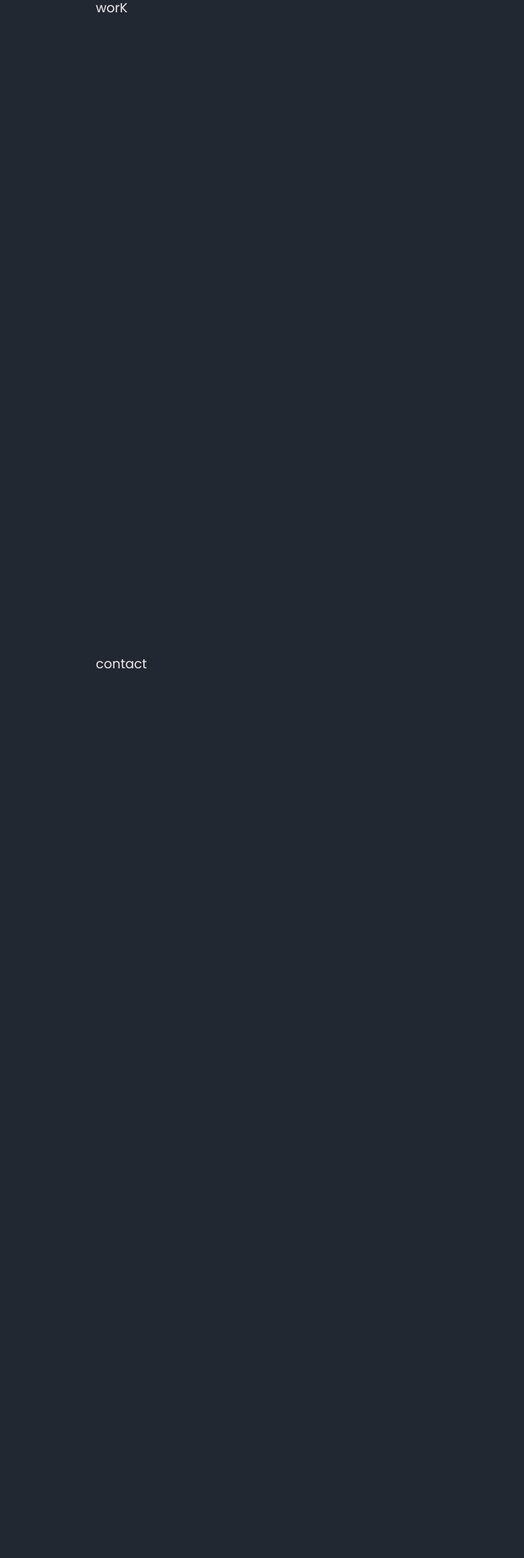
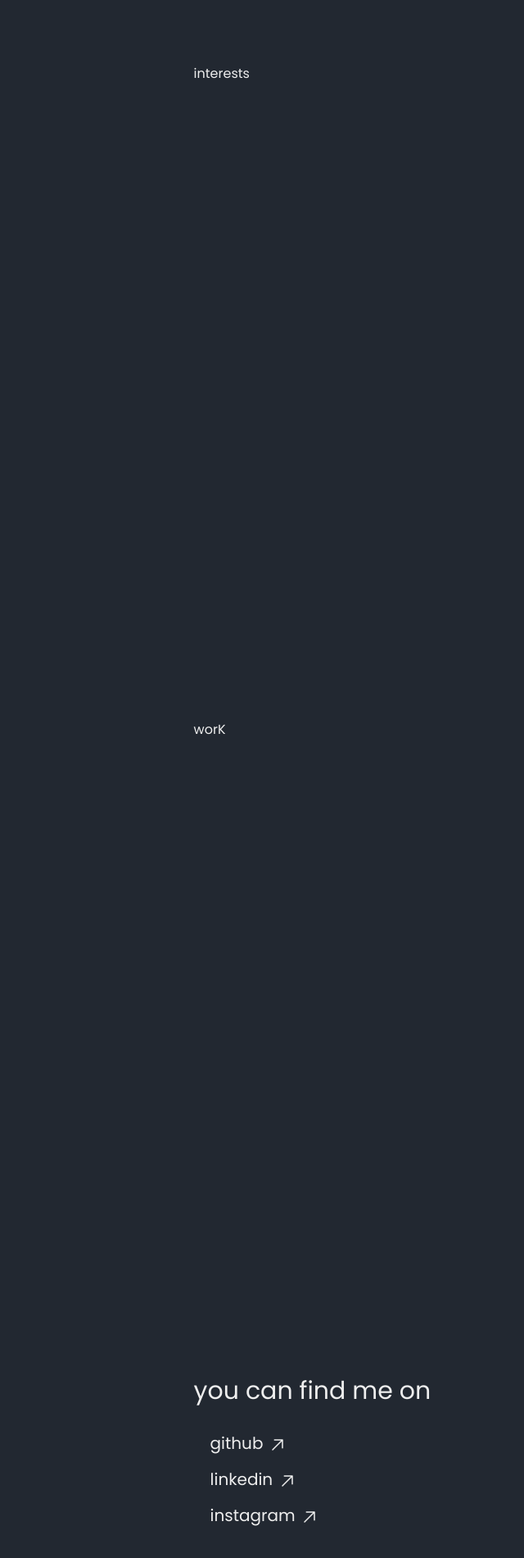
Before and after one commit to shasherazi/portfolio, a Next.js app: page / in a window 1280 px wide. Shown: the part 802-2702 px from the top of the page at 82% size, without its empty margins (47-687 px from the left). Before the commit the page ends 2400 px from the top, so only its background shows below. Built offline with nearby package versions, Linux system fonts and the light colour scheme.

Commit message:
Added contact section

```diff
--- a/app/page.tsx
+++ b/app/page.tsx
@@ -1,15 +1,19 @@
 import "./App.css";
 import { abrilFatface } from "./fonts";
+import { PiArrowUpRight } from "react-icons/pi";
 
 export default function Home() {
   return (
     <main className="flex min-h-screen">
-      <div className="left-bar px-10 text-2xl border-r border-[#393E46] sticky min-h-screen h-screen top-0">
+      <div className="left-bar px-10 text-3xl border-r border-[#393E46] sticky min-h-screen h-screen top-0">
         <ul
           className={`flex flex-col h-full justify-center gap-8 ${abrilFatface.className} underline decoration-[#00ADB5] decoration-4`}
         >
           <li>
             <a href="#intro">about</a>
+          </li>
+          <li>
+            <a href="#interests">interests</a>
           </li>
           <li>
             <a href="#work">work</a>
@@ -19,18 +23,54 @@ export default function Home() {
           </li>
         </ul>
       </div>
-      <div className="right-bar  w-full">
-        <div className="intro h-screen snap-start pl-20" id="intro">
-          <h1 className="text-3xl pt-20">hi, im Syed Hassan Askri</h1>
+      <div className="right-bar w-full [&>div]:pl-20 [&>div]:pt-20 [&>div]:snap-start">
+        <div className="intro h-screen" id="intro">
+          <h1 className="text-3xl">hi, im Syed Hassan Askri</h1>
           <p className="text-xl pt-8">I am a full stack developer</p>
         </div>
 
-        <div className="worK h-screen snap-start" id="work">
+        <div className="interests h-screen" id="interests">
+          interests
+          {/* split screen in half, one side shows creative interest and other shows coding.
+          google which brain side is responsible for what*/}
+        </div>
+
+        <div className="worK h-screen" id="work">
           worK
         </div>
 
-        <div className="contact h-screen snap-start" id="contact">
-          contact
+        <div className="contact h-screen" id="contact">
+          <h1 className="text-3xl">you can find me on</h1>
+
+          <ul className="flex flex-col gap-4 pt-8 text-xl pl-4 [&_a]:p-1">
+            <li>
+              <a
+                href="https://github.com/shasherazi"
+                target="_blank"
+                className="hover:bg-[#2B3137] hover:text-[#FAFBFC]"
+              >
+                github <PiArrowUpRight className="inline text-2xl" />
+              </a>
+            </li>
+            <li>
+              <a
+                href="https://www.linkedin.com/in/shasherazi"
+                target="_blank"
+                className="hover:bg-[#0876B3] hover:text-white"
+              >
+                linkedin <PiArrowUpRight className="inline text-2xl" />
+              </a>
+            </li>
+            <li>
+              <a
+                href="https://instagram.com/shasherazi"
+                target="_blank"
+                className="hover:bg-[#ffe299] hover:text-[#1d3ee2]"
+              >
+                instagram <PiArrowUpRight className="inline text-2xl" />
+              </a>
+            </li>
+          </ul>
         </div>
       </div>
     </main>
```
Also changed, not shown: package.json (+5 -4 lines), 1 other file (tests, documents, lock files or other folders).
